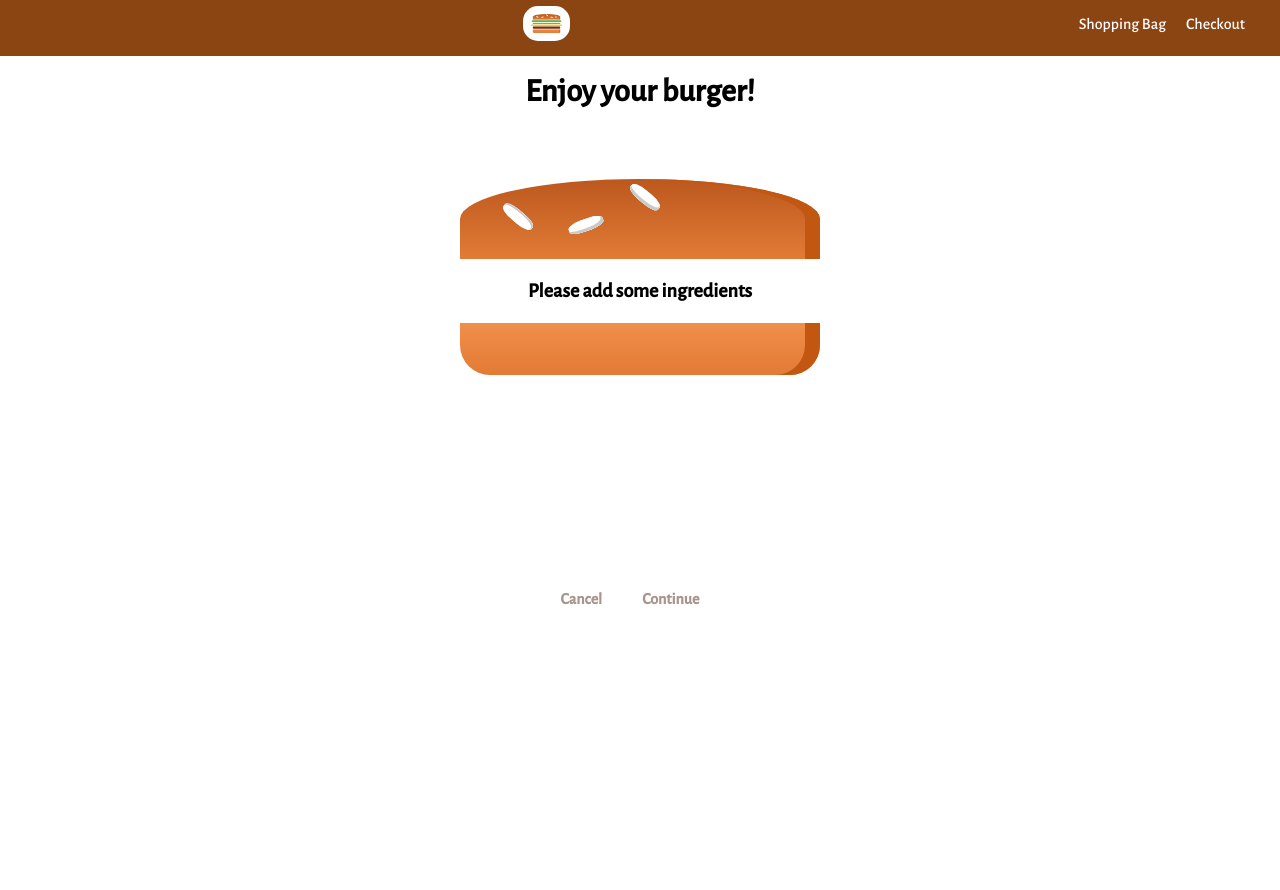
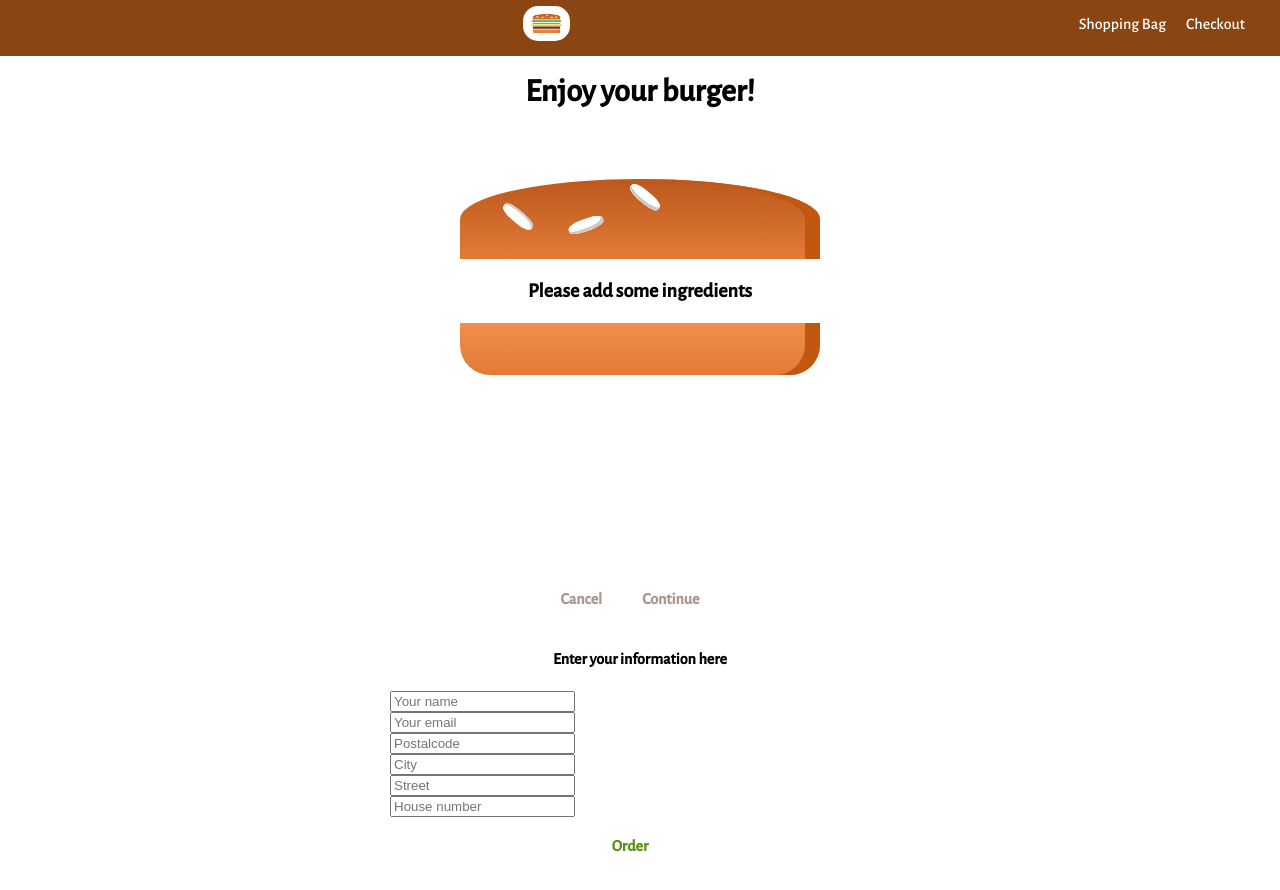
Before and after one commit to mel-chiu/Burger-maker, a React app: page /checkout in a window 1280 px wide. Both pictures are taken after a click on the button "Continue". Shown: the top 890 px of the page. Before the commit the page ends 800 px from the top, so only its background shows below. Built offline with nearby package versions, Linux system fonts and the light colour scheme.

Commit message:
add a README.md file

```diff
--- a/src/components/Order/CheckoutSummary/CheckoutSummary.module.css
+++ b/src/components/Order/CheckoutSummary/CheckoutSummary.module.css
@@ -4,7 +4,7 @@
     margin:auto;
 }
 
-@media(max-width:769px){
+@media(min-width:769px){
     .CheckoutSummary{
         width: 500px;
     }
--- a/src/containers/BurgerBuilder/BurgerBuilder.js
+++ b/src/containers/BurgerBuilder/BurgerBuilder.js
@@ -131,7 +131,7 @@ class BurgerBuilder extends Component {
                 <Auxi>
                     <Burger ingredients={this.state.ingredients} />
 
-                <BuildControls
+                    <BuildControls
                     addIngredients={this.addIngredients}
                     removeIngredients={this.removeIngredients}
                     disabled={disabledInfo}
--- a/src/containers/Checkout/Checkout.js
+++ b/src/containers/Checkout/Checkout.js
@@ -1,5 +1,7 @@
 import React from 'react';
 import CheckoutSummary from '../../components/Order/CheckoutSummary/CheckoutSummary';
+import {Route} from 'react-router-dom';
+import ContactData from '../../containers/Checkout/Contact/ContactData';
 
 class Checkout extends React.Component{
     state={
@@ -32,6 +34,7 @@ class Checkout extends React.Component{
                 ingredients={this.state.ingredients}
                 checkoutContinued={this.checkoutContinuedHandler}
                 checkoutCancelled={this.checkoutCancelledHandler}/>
+                <Route path={this.props.match.path + '/contact-data'} component={ContactData}/>
             </div>
         )
     }
--- /dev/null
+++ b/src/containers/Checkout/Contact/ContactData.js
@@ -0,0 +1,35 @@
+import React from 'react';
+import Button from '../../../components/UI/ButtonStyle/ButtonStyle';
+import classes from './ContactData.module.css';
+
+
+
+class ContactData extends React.Component{
+    state={
+        name:'',
+        email:'',
+        address:{
+            postalcode:'',
+            city:'',
+            street:'',
+            number:''
+        }
+    }
+    render(){
+        return(
+        <div className={classes.ContactData}>
+            <h4>Enter your information here</h4>
+            <form>
+                <input type="text" className={classes.input} name="name" placeholder="Your name"/>
+                <input type="email" className={classes.input}  name="email" placeholder="Your email"/>
+                <input type="text" className={classes.input}  name="postalcode" placeholder="Postalcode"/>
+                <input type="text" className={classes.input} name="city" placeholder="City"/>
+                <input type="text" className={classes.input} name="street" placeholder="Street"/>
+                <input type="text" className={classes.input} name="number" placeholder="House number"/>
+            </form>
+            <Button btnType="Success">Order</Button>
+        </div>
+        )}
+}
+
+export default ContactData;
--- /dev/null
+++ b/src/containers/Checkout/Contact/ContactData.module.css
@@ -0,0 +1,15 @@
+.ContactData{
+    margin: 20px auto;
+    width: 80%;
+    text-align: center;
+
+}
+.input{
+    display: block;
+}
+
+@media(min-width:769px){
+    .ContactData{
+        width: 500px;
+    }
+}
```
Also changed, not shown: src/HOC/withError/WithError.js (added, +46 -0 lines), 1 other file (tests, documents, lock files or other folders).
